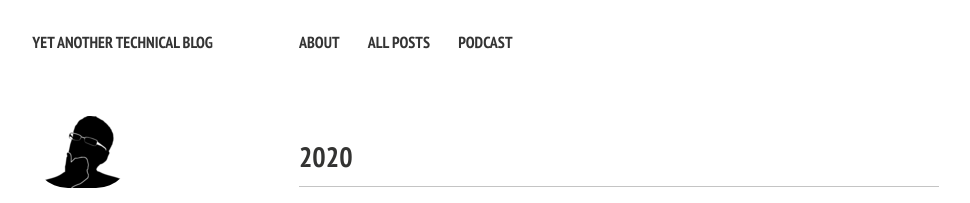
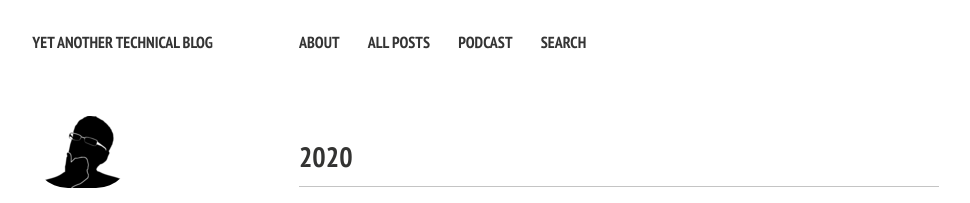
Before and after one commit to mycpuorg/mycpuorg.github.io, a Jekyll site: the page built from index.md, in a window 1280 px wide and 900 px high. Shown: the top 203 px of the window, without its empty margins (21-991 px from the left). Built offline with Jekyll 4.4.1, drawn with Linux system fonts in a browser that asks for light colours; nearby versions of some CDN libraries; comment, search, counter and statistics services are not loaded.

Commit message:
tab for search

```diff
--- a/_data/navigation.yml
+++ b/_data/navigation.yml
@@ -8,3 +8,6 @@
 
 - title: Podcast
   url: http://www.voidstarpodcast.com
+
+- title: Search
+  url: /search/
```
